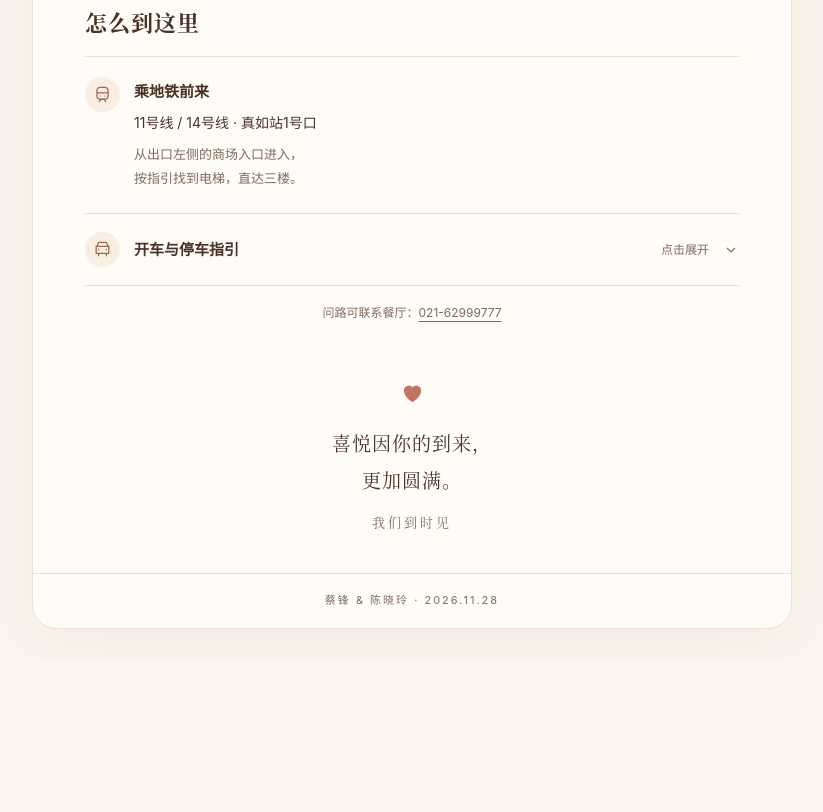
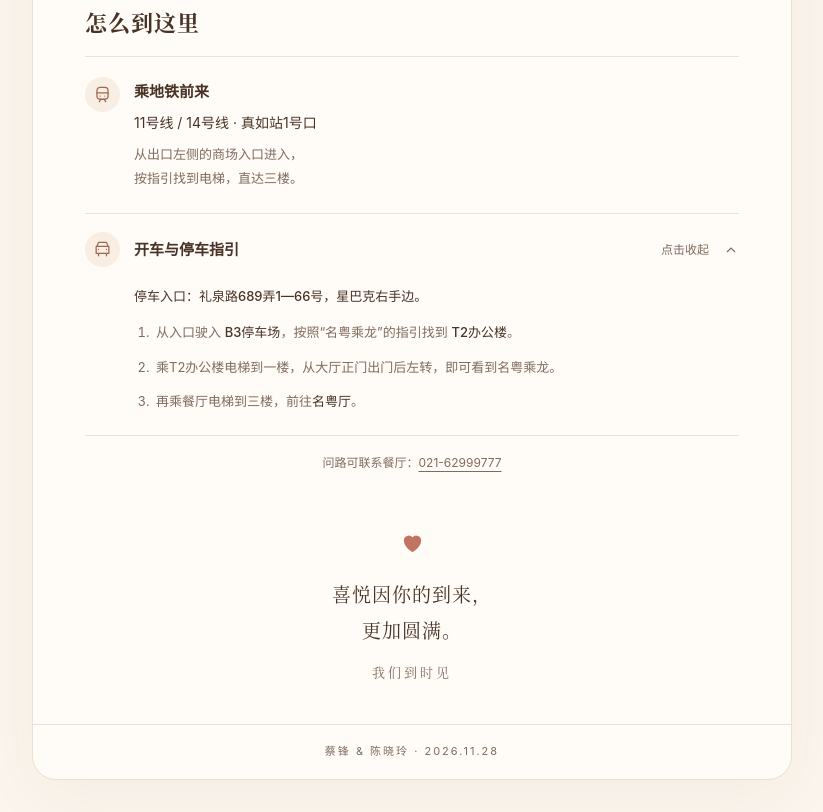
Before and after one commit to caifeng123/invitation-demo, a plain HTML site: page index.html in a window 1280 px wide. Shown: the part 1711-2523 px from the top of the page, without its empty margins (228-1051 px from the left). Before the commit the page ends 2372 px from the top, so only its background shows below. Drawn offline with Linux system fonts and the light colour scheme.

Commit message:
fix: expand parking directions by default

```diff
--- a/index.html
+++ b/index.html
@@ -147,8 +147,8 @@ details[open] .chevron { transform:rotate(180deg); }
   <section class="travel" aria-labelledby="travel-title">
    <h2 id="travel-title">怎么到这里</h2>
    <div class="metro"><span class="travel-icon"><svg fill="none" stroke="currentColor" stroke-width="1.6" stroke-linecap="round" stroke-linejoin="round" aria-hidden="true"><use href="#metro"></use></svg></span><div><h3>乘地铁前来</h3><p class="metro-lines">11号线 / 14号线 · 真如站1号口</p><p>从出口左侧的商场入口进入，<br>按指引找到电梯，直达三楼。</p></div></div>
-   <details class="parking" id="parking">
-    <summary><span class="travel-icon"><svg fill="none" stroke="currentColor" stroke-width="1.6" stroke-linecap="round" stroke-linejoin="round" aria-hidden="true"><use href="#car"></use></svg></span><span class="parking-title">开车与停车指引</span><span class="parking-hint">点击展开</span><svg class="chevron" viewBox="0 0 24 24" fill="none" stroke="currentColor" stroke-width="1.7" aria-hidden="true"><path d="m6 9 6 6 6-6"></path></svg></summary>
+   <details class="parking" id="parking" open>
+    <summary><span class="travel-icon"><svg fill="none" stroke="currentColor" stroke-width="1.6" stroke-linecap="round" stroke-linejoin="round" aria-hidden="true"><use href="#car"></use></svg></span><span class="parking-title">开车与停车指引</span><span class="parking-hint">点击收起</span><svg class="chevron" viewBox="0 0 24 24" fill="none" stroke="currentColor" stroke-width="1.7" aria-hidden="true"><path d="m6 9 6 6 6-6"></path></svg></summary>
     <div class="parking-body"><p><strong>停车入口：礼泉路689弄1—66号，星巴克右手边。</strong></p><ol><li>从入口驶入 <strong>B3停车场</strong>，按照“名粤乘龙”的指引找到 <strong>T2办公楼</strong>。</li><li>乘T2办公楼电梯到一楼，从大厅正门出门后左转，即可看到名粤乘龙。</li><li>再乘餐厅电梯到三楼，前往<strong>名粤厅</strong>。</li></ol></div>
    </details>
    <p class="restaurant-phone">问路可联系餐厅：<a href="tel:021-62999777">021-62999777</a></p>
```
